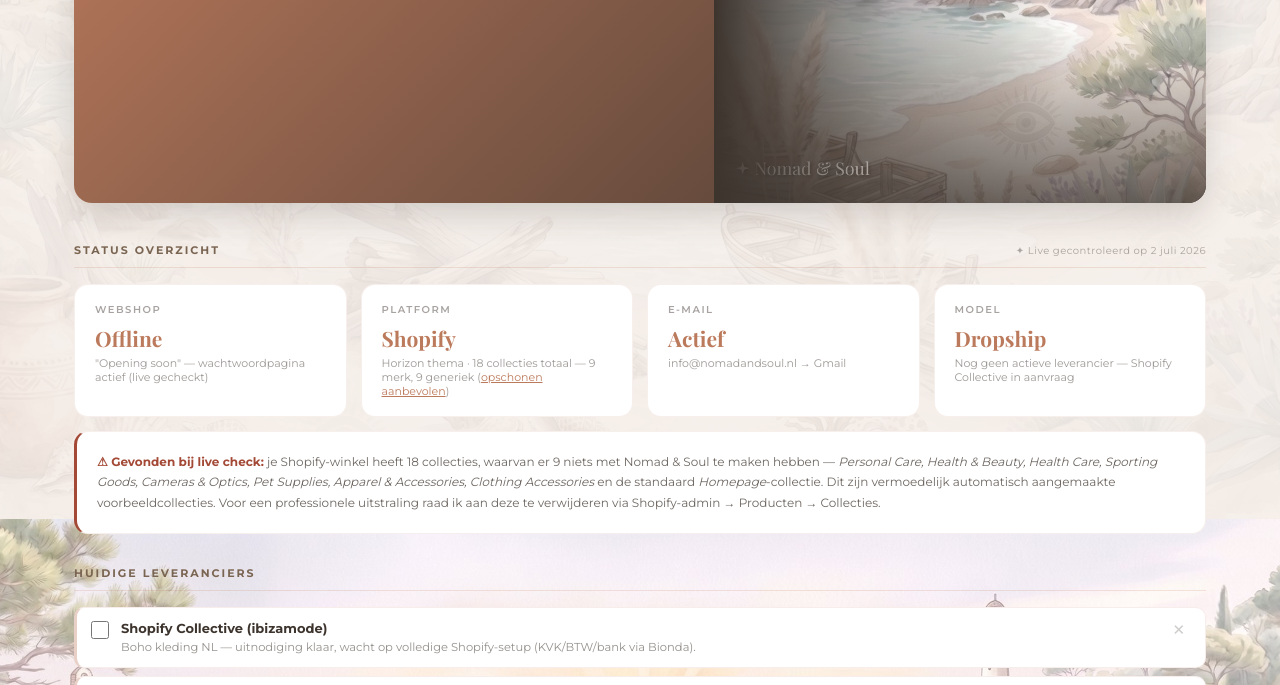
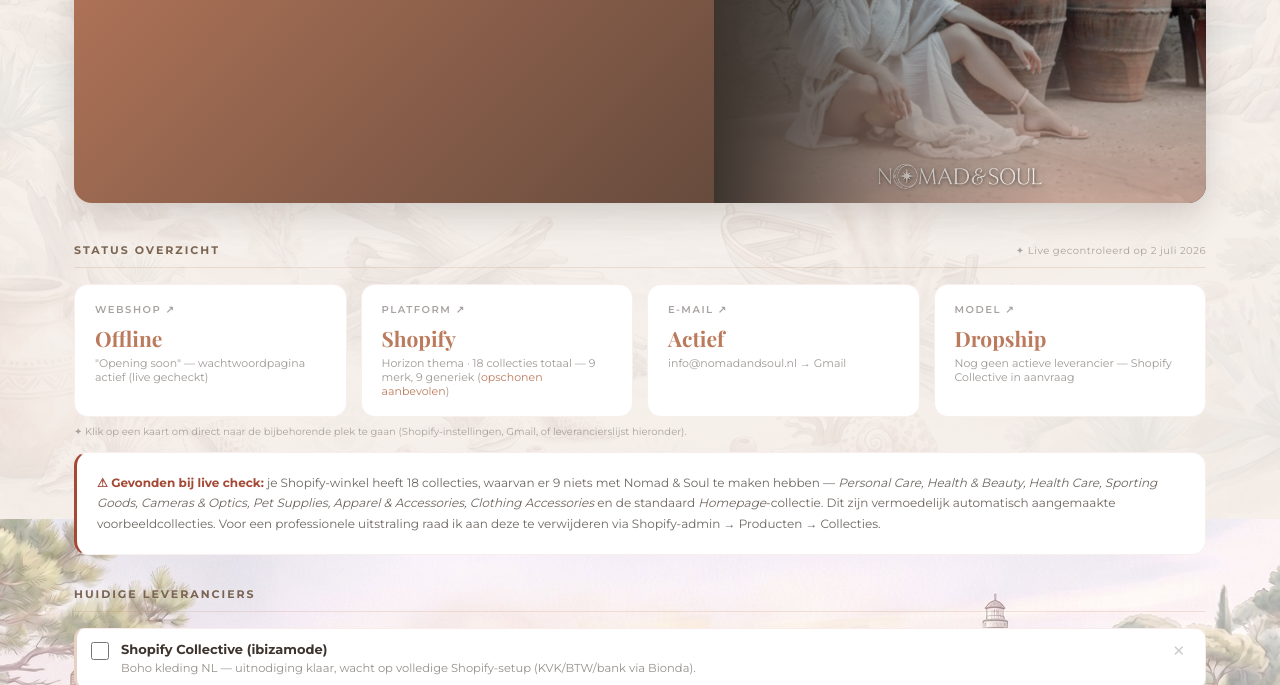
Before and after one commit to nomadandsoul/nomad-curator, a plain HTML site: page index.html in a window 1280 px wide. Shown: the part 281-966 px from the top of the page. Drawn offline with nearby package versions, Linux system fonts and the light colour scheme; a web font is replaced by a local one.

Commit message:
Echte modelfoto+logo in hero, status-kaarten klikbaar naar juiste beheeromgeving

```diff
--- a/index.html
+++ b/index.html
@@ -75,6 +75,7 @@ body::before {
 /* STATUS GRID */
 .status-grid { display: grid; grid-template-columns: repeat(4,1fr); gap: 14px; }
 .status-item { background: white; border: 1px solid rgba(188,122,92,0.12); border-radius: 14px; padding: 18px 20px; }
+.status-item:hover { border-color: rgba(188,122,92,0.4); box-shadow: 0 8px 20px rgba(61,52,46,0.08); transform: translateY(-2px); transition: all 0.2s ease; }
 .status-label { font-size: 10px; letter-spacing: 1.5px; text-transform: uppercase; color: rgba(61,52,46,0.45); margin-bottom: 8px; font-weight: 600; }
 .status-val { font-family: 'Playfair Display', serif; font-size: 21px; font-weight: 700; color: var(--tc); }
 .status-sub { font-size: 11px; color: rgba(61,52,46,0.5); margin-top: 4px; }
@@ -157,7 +158,7 @@ a.app-kaart:hover { border-color: rgba(188,122,92,0.4); box-shadow: 0 8px 24px r
       <p>Boho Mediterranean lifestyle fashion — dropshipping, geen voorraad. Doelgroep: vrouwen &amp; mannen 25–60 die leven vanuit een vrij, bewust en esthetisch gevoel, plus de Little Nomads kinderlijn.</p>
     </div>
     <div class="hero-foto">
-      <img src="hero-images/hero-foto-nieuw.jpg" alt="Nomad & Soul sfeer">
+      <img src="hero-images/hero-model-nieuw.jpg" alt="Nomad & Soul model">
     </div>
   </div>
 
@@ -167,27 +168,28 @@ a.app-kaart:hover { border-color: rgba(188,122,92,0.4); box-shadow: 0 8px 24px r
     <span style="font-size:10px;font-weight:400;letter-spacing:0.5px;color:rgba(61,52,46,0.4);text-transform:none;">✦ Live gecontroleerd op 2 juli 2026</span>
   </div>
   <div class="status-grid">
-    <div class="status-item">
-      <div class="status-label">Webshop</div>
+    <a href="https://admin.shopify.com/store/i1r1nd-f0/online_store/preferences" target="_blank" class="status-item" style="text-decoration:none;color:inherit;display:block;transition:box-shadow 0.2s ease;">
+      <div class="status-label">Webshop ↗</div>
       <div class="status-val">Offline</div>
       <div class="status-sub">"Opening soon" — wachtwoordpagina actief (live gecheckt)</div>
-    </div>
-    <div class="status-item">
-      <div class="status-label">Platform</div>
+    </a>
+    <a href="https://admin.shopify.com/store/i1r1nd-f0/collections" target="_blank" class="status-item" style="text-decoration:none;color:inherit;display:block;">
+      <div class="status-label">Platform ↗</div>
       <div class="status-val">Shopify</div>
-      <div class="status-sub">Horizon thema · 18 collecties totaal — 9 merk, 9 generiek (<a href="#opschonen" style="color:var(--tc);">opschonen aanbevolen</a>)</div>
-    </div>
-    <div class="status-item">
-      <div class="status-label">E-mail</div>
+      <div class="status-sub">Horizon thema · 18 collecties totaal — 9 merk, 9 generiek (<span style="color:var(--tc);">opschonen aanbevolen</span>)</div>
+    </a>
+    <a href="https://mail.google.com/mail/u/0/#inbox" target="_blank" class="status-item" style="text-decoration:none;color:inherit;display:block;">
+      <div class="status-label">E-mail ↗</div>
       <div class="status-val">Actief</div>
       <div class="status-sub">info@nomadandsoul.nl → Gmail</div>
-    </div>
-    <div class="status-item">
-      <div class="status-label">Model</div>
+    </a>
+    <a href="#leverancierslijst" class="status-item" style="text-decoration:none;color:inherit;display:block;">
+      <div class="status-label">Model ↗</div>
       <div class="status-val">Dropship</div>
       <div class="status-sub" id="model-leverancier-sub">Nog geen actieve leverancier — Shopify Collective in aanvraag</div>
-    </div>
+    </a>
   </div>
+  <div style="font-size:10px;color:rgba(61,52,46,0.4);margin-top:8px;">✦ Klik op een kaart om direct naar de bijbehorende plek te gaan (Shopify-instellingen, Gmail, of leverancierslijst hieronder).</div>
 
   <div id="opschonen" class="app-kaart" style="margin-top:14px;border-left:3px solid #A34936;">
     <div style="font-size:12px;color:rgba(61,52,46,0.75);line-height:1.7;">
```
